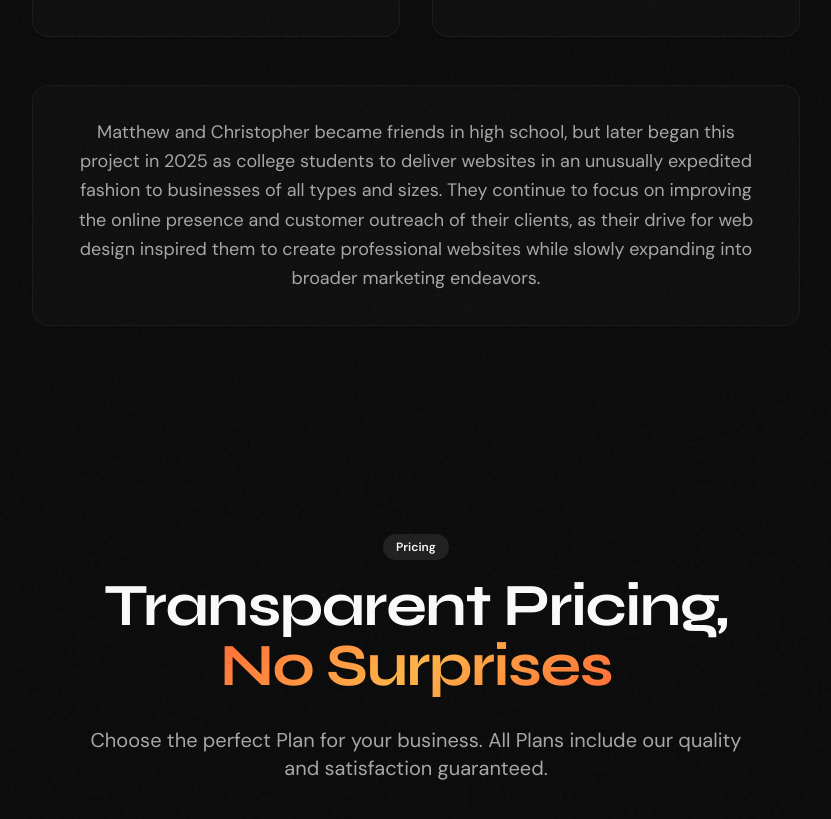
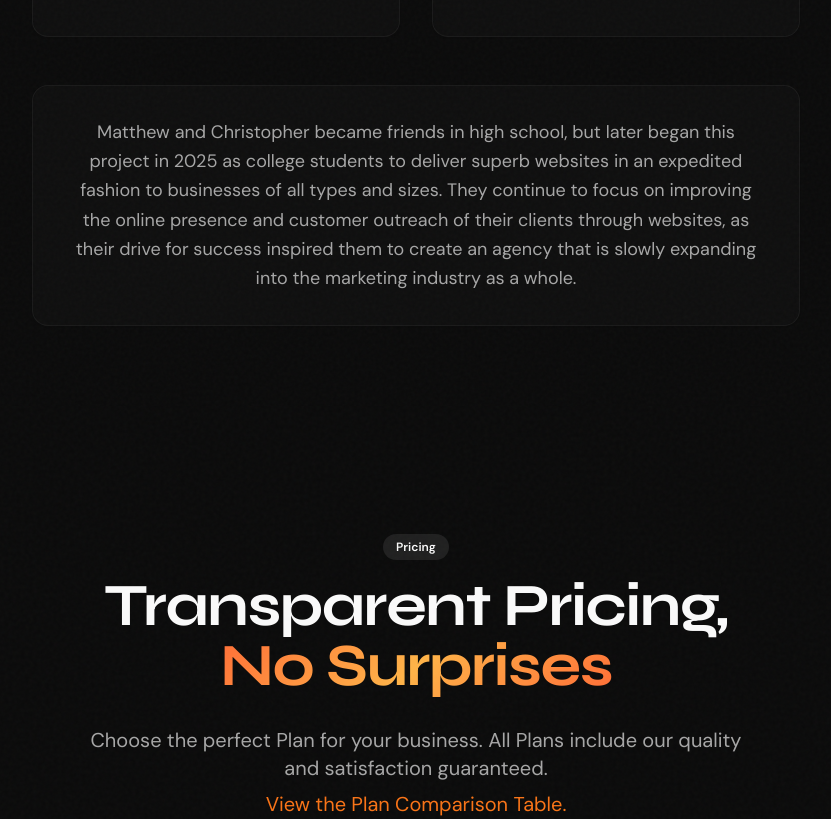
Before and after one commit to matrixfrr/GimmeASite, a Next.js app: page / in a window 1280 px wide. Shown: the part 3028-3847 px from the top of the page, without its empty margins (224-1055 px from the left). Built offline with nearby package versions, Linux system fonts and the light colour scheme.

Commit message:
About desc, services desc, equal card heights, comparison link, remove banner, reduce spacing

```diff
--- a/src/app/page.tsx
+++ b/src/app/page.tsx
@@ -400,7 +400,7 @@ function ServicesSection() {
             <span className="gradient-text">Succeed Online</span>
           </h2>
           <p className="text-xl text-muted-foreground">
-            From discovery to deployment and beyond, we provide comprehensive web solutions for businesses of all sizes.
+            From discovery to deployment and beyond, we provide comprehensive sites for businesses of all types and sizes.
           </p>
         </div>
 
@@ -516,7 +516,7 @@ function AboutUsSection() {
         <div className="max-w-3xl mx-auto">
           <Card className="p-8 bg-card/50 border-border/50">
             <p className="text-lg text-muted-foreground leading-relaxed text-center">
-              Matthew and Christopher became friends in high school, but later began this project in 2025 as college students to deliver websites in an unusually expedited fashion to businesses of all types and sizes. They continue to focus on improving the online presence and customer outreach of their clients, as their drive for web design inspired them to create professional websites while slowly expanding into broader marketing endeavors.
+              Matthew and Christopher became friends in high school, but later began this project in 2025 as college students to deliver superb websites in an expedited fashion to businesses of all types and sizes. They continue to focus on improving the online presence and customer outreach of their clients through websites, as their drive for success inspired them to create an agency that is slowly expanding into the marketing industry as a whole.
             </p>
           </Card>
         </div>
@@ -576,7 +576,7 @@ function PricingSection({ onOpenPayment }: { onOpenPayment: (plan: "one-time" |
 
   return (
     <>
-      <section id="pricing" className="py-32 relative noise-bg">
+      <section id="pricing" className="pt-32 pb-16 relative noise-bg">
       <div className="max-w-7xl mx-auto px-6">
         <div className="text-center max-w-3xl mx-auto mb-16">
           <Badge variant="secondary" className="mb-4">Pricing</Badge>
@@ -588,13 +588,18 @@ function PricingSection({ onOpenPayment }: { onOpenPayment: (plan: "one-time" |
           <p className="text-lg md:text-xl text-muted-foreground max-w-2xl mx-auto">
             Choose the perfect Plan for your business. All Plans include our quality and satisfaction guaranteed.
           </p>
-        </div>
-
-        <div className="grid md:grid-cols-3 gap-8 items-start">
+          <p className="text-lg md:text-xl max-w-2xl mx-auto mt-2">
+            <button type="button" onClick={() => setShowComparePopup(true)} className="text-orange-500 hover:underline transition-colors">
+              View the Plan Comparison Table.
+            </button>
+          </p>
+        </div>
+
+        <div className="grid md:grid-cols-3 gap-8 items-stretch">
           {plans.map((plan) => (
             <Card
               key={plan.name}
-              className={`p-8 relative group ${
+              className={`p-8 relative group h-full flex flex-col ${
                 plan.popular
                   ? "bg-primary/5 border-primary/30 animate-attention-bounce"
                   : "bg-card/50 border-border/50"
@@ -690,7 +695,7 @@ function PricingSection({ onOpenPayment }: { onOpenPayment: (plan: "one-time" |
                 </div>
               )}
               <Button
-                className={`w-full ${
+                className={`w-full mt-auto ${
                   plan.popular
                     ? "bg-primary hover:bg-primary/90"
                     : plan.name === "Equity"
@@ -714,16 +719,6 @@ function PricingSection({ onOpenPayment }: { onOpenPayment: (plan: "one-time" |
           ))}
         </div>
 
-        <div className="flex justify-center mt-12 mb-2">
-          <button
-            type="button"
-            onClick={() => setShowComparePopup(true)}
-            className="inline-flex items-center gap-2.5 bg-orange-500/10 border border-orange-500/30 rounded-xl px-5 py-3 hover:bg-orange-500/15 transition-colors"
-          >
-            <span className="text-orange-500 text-base flex-shrink-0">💡</span>
-            <span className="text-2xl font-bold text-orange-500 underline text-center">Still unsure about our Plans?</span>
-          </button>
-        </div>
 
         {showComingSoon && (
           <div className="fixed inset-0 z-50 flex items-center justify-center">
```
